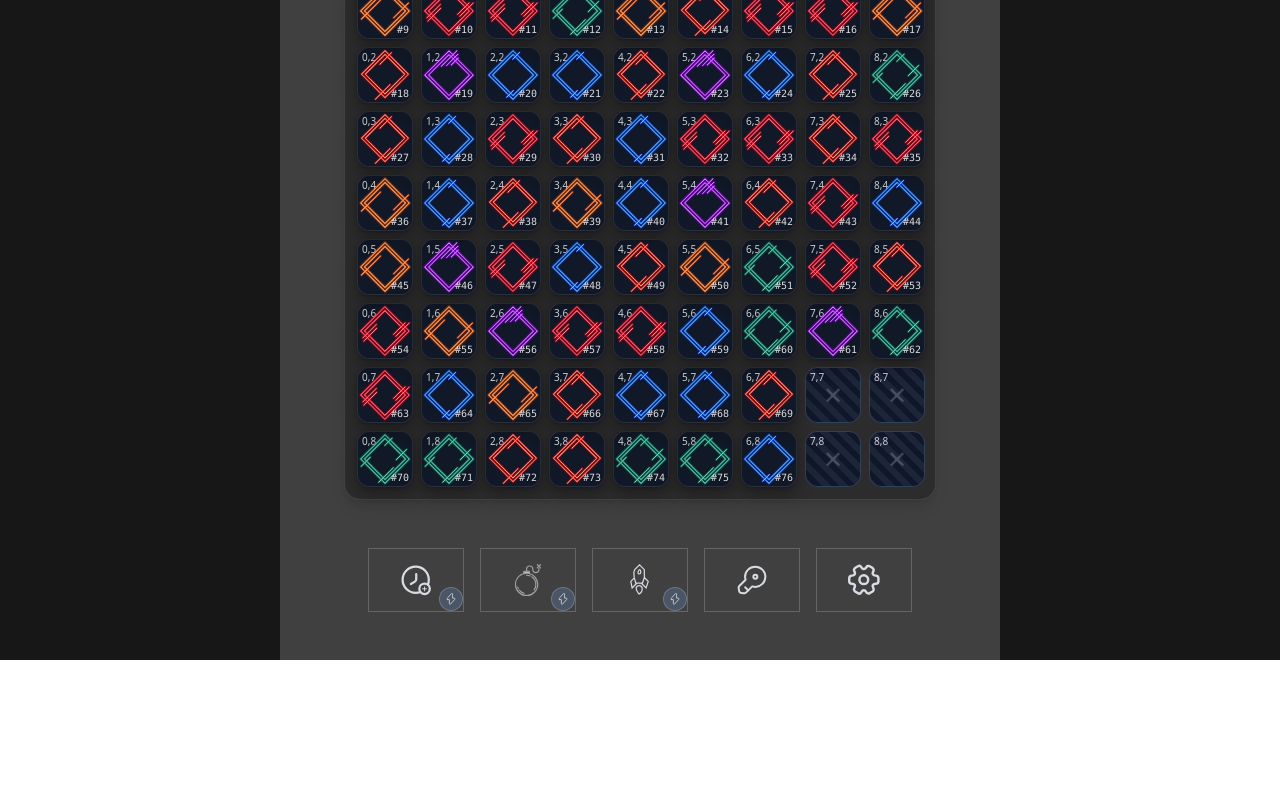
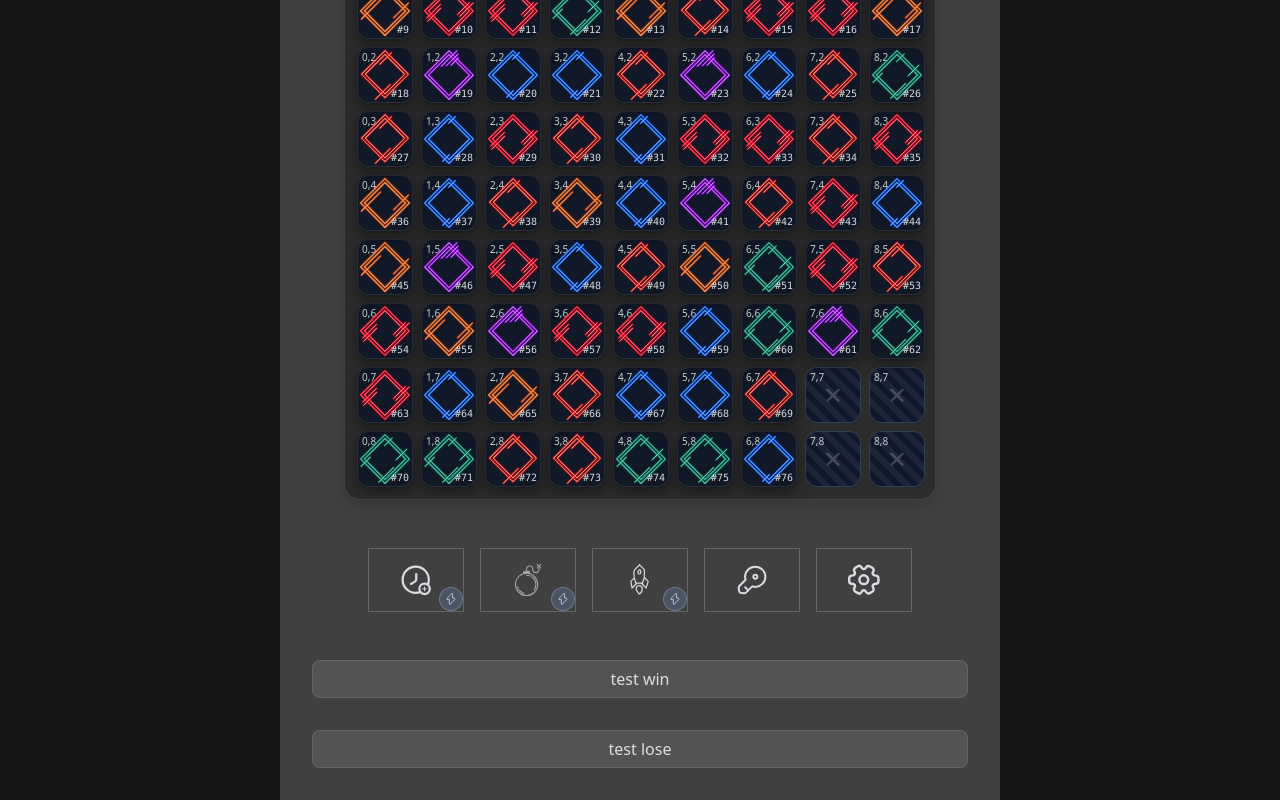
Before and after one commit to jan-ninh/match3-frontend, a React (Vite) app: page /game-map/play-game in a window 1280 px wide. Shown: the part 314-1114 px from the top of the page. Before the commit the page ends 974 px from the top, so only its background shows below. Built offline with nearby package versions, Linux system fonts and the light colour scheme.

Commit message:
add Heart

```diff
--- a/src/components/Navbar.tsx
+++ b/src/components/Navbar.tsx
@@ -24,6 +24,7 @@ export default function Navbar() {
     { kind: 'link', label: 'Home', icon: '/icons/home.svg', to: '/game-map' },
     { kind: 'action', label: 'Login', icon: '/icons/login.svg', onClick: openLogin },
     { kind: 'link', label: 'Leaderboard', icon: '/icons/cup.svg', to: '/game-map/leaderboard' },
+    { kind: 'link', label: 'Home', icon: '/icons/heart.svg', to: '/game-map' },
     { kind: 'link', label: 'Profile', icon: '/icons/user.svg', to: '/game-map/profile' },
     { kind: 'action', label: 'Settings', icon: '/icons/setting.svg', onClick: openSettings },
   ];
--- a/src/components/footer/GameFooter.tsx
+++ b/src/components/footer/GameFooter.tsx
@@ -2,13 +2,10 @@ import { footerActions } from './footerAction';
 
 type Props = {
   openSettings: () => void;
-  openPowerChoice: (args: { title: string }) => void;
-  openWin: (level: number) => void;
-  openLose: (level: number) => void;
 };
 
-export default function GameFooter({ openSettings, openPowerChoice, openWin, openLose }: Props) {
-  const actions = footerActions(openSettings, openPowerChoice, openWin, openLose);
+export default function GameFooter({ openSettings }: Props) {
+  const actions = footerActions(openSettings);
 
   return (
     <div className="flex flex-wrap justify-center gap-4 p-4 rounded-xl">
--- a/src/components/footer/footerAction.ts
+++ b/src/components/footer/footerAction.ts
@@ -6,32 +6,27 @@ type ActionItem = {
   onClick: () => void;
 };
 
-export const footerActions = (
-  openSettings: () => void,
-
-  openWin: (level: number) => void,
-  openLose: (level: number) => void,
-): ActionItem[] => [
+export const footerActions = (openSettings: () => void): ActionItem[] => [
   {
     id: 'power-up',
     label: 'Power Choice',
     icon: '/icons/extraTime.svg',
     badge: '/icons/flash.svg',
-    onClick: () => console.log('Power Choice clicked'),
+    onClick: () => console.log('extraTime Choice clicked'),
   },
   {
     id: 'debug-win',
     label: 'Debug Win',
     icon: '/icons/bomb.svg',
     badge: '/icons/flash.svg',
-    onClick: () => openWin(1),
+    onClick: () => console.log('Bomb Choice clicked'),
   },
   {
     id: 'debug-lose',
     label: 'Debug Lose',
     icon: '/icons/rocket.svg',
     badge: '/icons/flash.svg',
-    onClick: () => openLose(1),
+    onClick: () => console.log('Power Choice clicked'),
   },
   {
     id: 'tip',
--- a/src/features/overlays/QuitConfirmModal.tsx
+++ b/src/features/overlays/QuitConfirmModal.tsx
@@ -12,7 +12,7 @@ export default function QuitConfirmModal({ open, onClose }: Props) {
   const back = () => onClose();
   const quit = () => {
     onClose();
-    navigate('/');
+    navigate('/game-map');
   };
 
   return (
--- a/src/pages/GameplayPage.tsx
+++ b/src/pages/GameplayPage.tsx
@@ -3,13 +3,19 @@ import { GameContainer } from '@/features/playground';
 import { useOverlays } from '@/features/overlays';
 
 export default function GameplayPage() {
-  const { openSettings, openPowerChoice, openWin, openLose } = useOverlays();
+  const { openSettings, openWin, openLose } = useOverlays();
 
   return (
     <div className="p-8 flex flex-col gap-8">
       <Header time={'120'} moves={45} targetLabel="Collect 40 Red" />
       <GameContainer />
-      <GameFooter openSettings={openSettings} openPowerChoice={openPowerChoice} openWin={openWin} openLose={openLose} />
+      <GameFooter openSettings={openSettings} />
+      <button type="button" className="px-3 py-1.5 rounded-lg bg-white/10 hover:bg-white/15 border border-white/10 text-white/80" onClick={() => openWin()}>
+        test win
+      </button>
+      <button type="button" className="px-3 py-1.5 rounded-lg bg-white/10 hover:bg-white/15 border border-white/10 text-white/80" onClick={() => openLose()}>
+        test lose
+      </button>
     </div>
   );
 }
```
